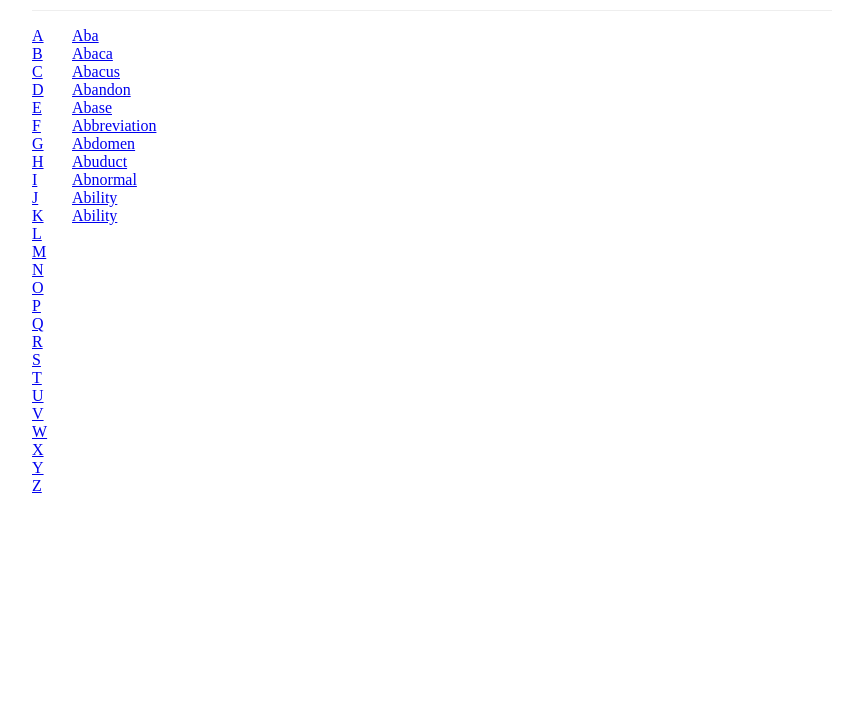
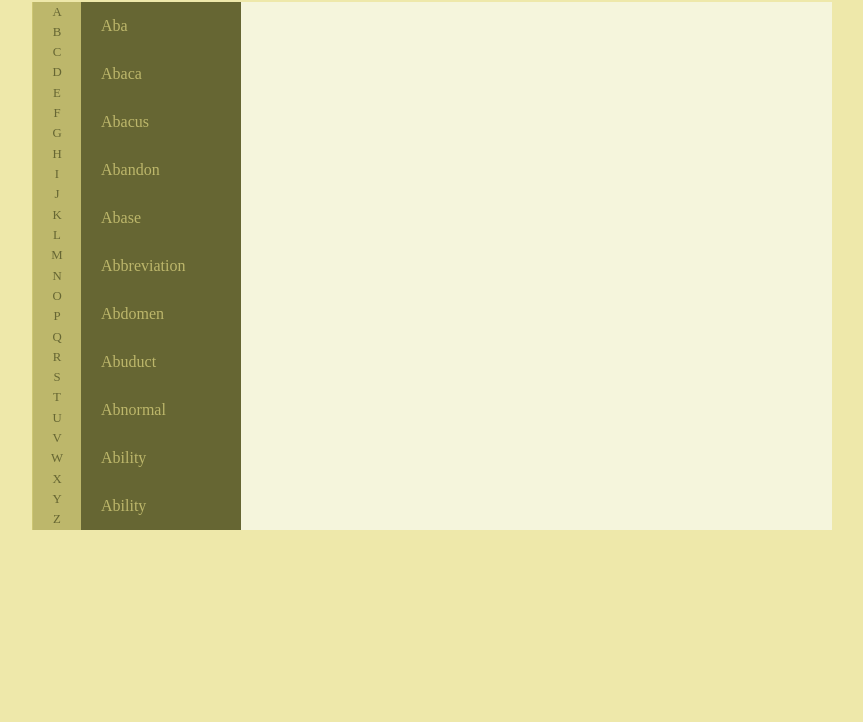
Before and after one commit to darrenladeras/english-dictionary, a plain HTML site: page index.html in a window 1280 px wide. Shown: the part 78-800 px from the top of the page, without its empty margins (208-1071 px from the left). Drawn offline with nearby package versions, Linux system fonts and the light colour scheme; files that its build step writes are made by us from their sources.

Commit message:
Revised style

```diff
--- a/sass/style.sass
+++ b/sass/style.sass
@@ -1,10 +1,19 @@
+body
+	margin: 0
+	background-color: #EEE8AA
+	color: #8B864E
+
 #container
 	max-width: 800px
 	margin: 0 auto
+	overflow: auto
+
+a
+	color: #8B864E
+	text-decoration: none
 
 header
 	overflow: auto
-	border-bottom: 1px solid #eee
 
 h1
 	float: left
@@ -26,18 +35,43 @@ h1
 		list-style-type: disc
 
 .three-cols
+	background-color: #F5F5DC
+	overflow: auto
+
 .col-item
 	float: left
 
 .col-1
-	width: 5%
+	width: 6%
+	border-left: 1px solid #CDC673
+	background-color: #BDB76B
+	a
+		text-align: center
+		display: block
+		color: #666633
+		padding: 2.67px 0
+		font-size: 0.8em
+		&:hover
+			background-color: #666633
+			color: #FFF
 
 .col-2
-	width: 30%
+	width: 20%
+	background-color: #666633
+	a
+		padding: 15px 20px
+		display: block
+		color: #BDB76B
+		&:hover
+			background-color: #F5F5DC
+			color: #666633
 
 .col-3
-	width: 65%
+	width: 68.8%
+	padding: 20px
+	min-height: 488px
 
 ul
 	list-style-type: none
 	padding: 0
+	margin: 0
```
